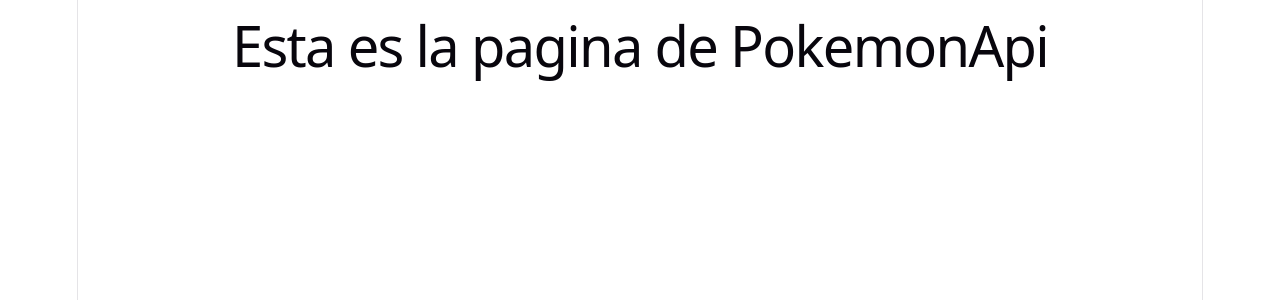
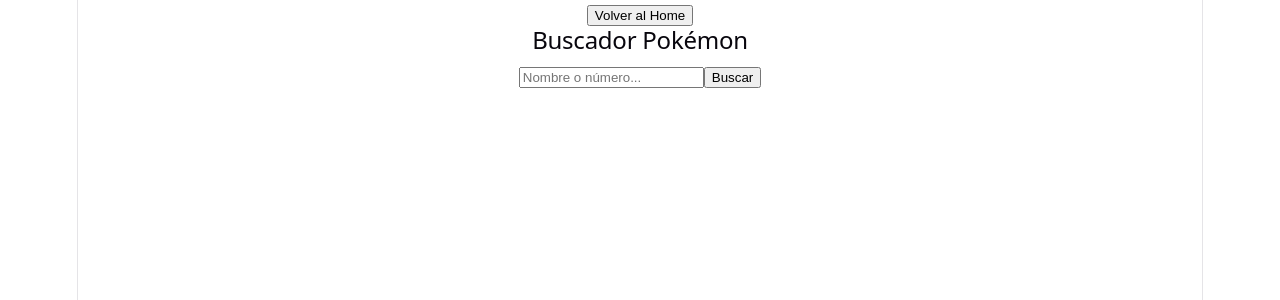
Before and after one commit to DomoPili/P_WebBase, a React (Vite) app in the folder p-front/: page /pokemon in a window 1280 px wide. Shown: the top 300 px of the page. Built offline with nearby package versions, Linux system fonts and the light colour scheme.

Commit message:
refactor(pokemon): Remove visual styles to simplify code

```diff
--- a/p-front/src/pages/PokemonApi.jsx
+++ b/p-front/src/pages/PokemonApi.jsx
@@ -1,7 +1,71 @@
+import { useState } from 'react';
+import { Link } from 'react-router-dom';
+
 export function PokemonApi() {
-    return (
+  // --- MEMORIA (ESTADOS) ---
+  const [busqueda, setBusqueda] = useState('');
+  const [pokemon, setPokemon] = useState(null);
+  const [error, setError] = useState(false);
+
+  // --- LÓGICA DE LA PANTALLA ---
+  const buscarPokemon = async () => {
+    if (busqueda === '') return;
+
+    try {
+      // 1. fetch va a internet a traer los datos
+      const respuesta = await fetch(`https://pokeapi.co/api/v2/pokemon/${busqueda.toLowerCase()}`);
+
+      if (!respuesta.ok) {
+        throw new Error('No encontrado');
+      }
+
+      // 2. Convertimos la respuesta a JSON
+      const datos = await respuesta.json();
+
+      // 3. Guardamos en el estado para que la pantalla se actualice
+      setPokemon(datos);
+      setError(false);
+
+    } catch (err) {
+      setError(true);
+      setPokemon(null);
+    }
+  };
+
+  // --- INTERFAZ BÁSICA ---
+  return (
+    <div>
+      {/* BOTÓN DE VOLVER */}
+      <Link to="/">
+        <button>Volver al Home</button>
+      </Link>
+
+      <h2>Buscador Pokémon</h2>
+
+      {/* INPUT Y BOTÓN DE BÚSQUEDA */}
+      <input
+        type="text"
+        placeholder="Nombre o número..."
+        value={busqueda}
+        onChange={(e) => setBusqueda(e.target.value)}
+      />
+      <button onClick={buscarPokemon}>Buscar</button>
+
+      {/* MENSAJE DE ERROR (Aparece si error es true) */}
+      {error && (
+        <p>Pokémon no encontrado.</p>
+      )}
+
+      {/* RESULTADO (Aparece si pokemon tiene datos) */}
+      {pokemon && (
         <div>
-            <h1>Esta es la pagina de PokemonApi</h1>
+          <h3>{pokemon.name}</h3>
+          <img src={pokemon.sprites.front_default} alt={pokemon.name} />
+          <p>Número: {pokemon.id}</p>
+          <p>Peso: {pokemon.weight / 10} kg</p>
+          <p>Altura: {pokemon.height / 10} m</p>
         </div>
-    );
+      )}
+    </div>
+  );
 }
```
